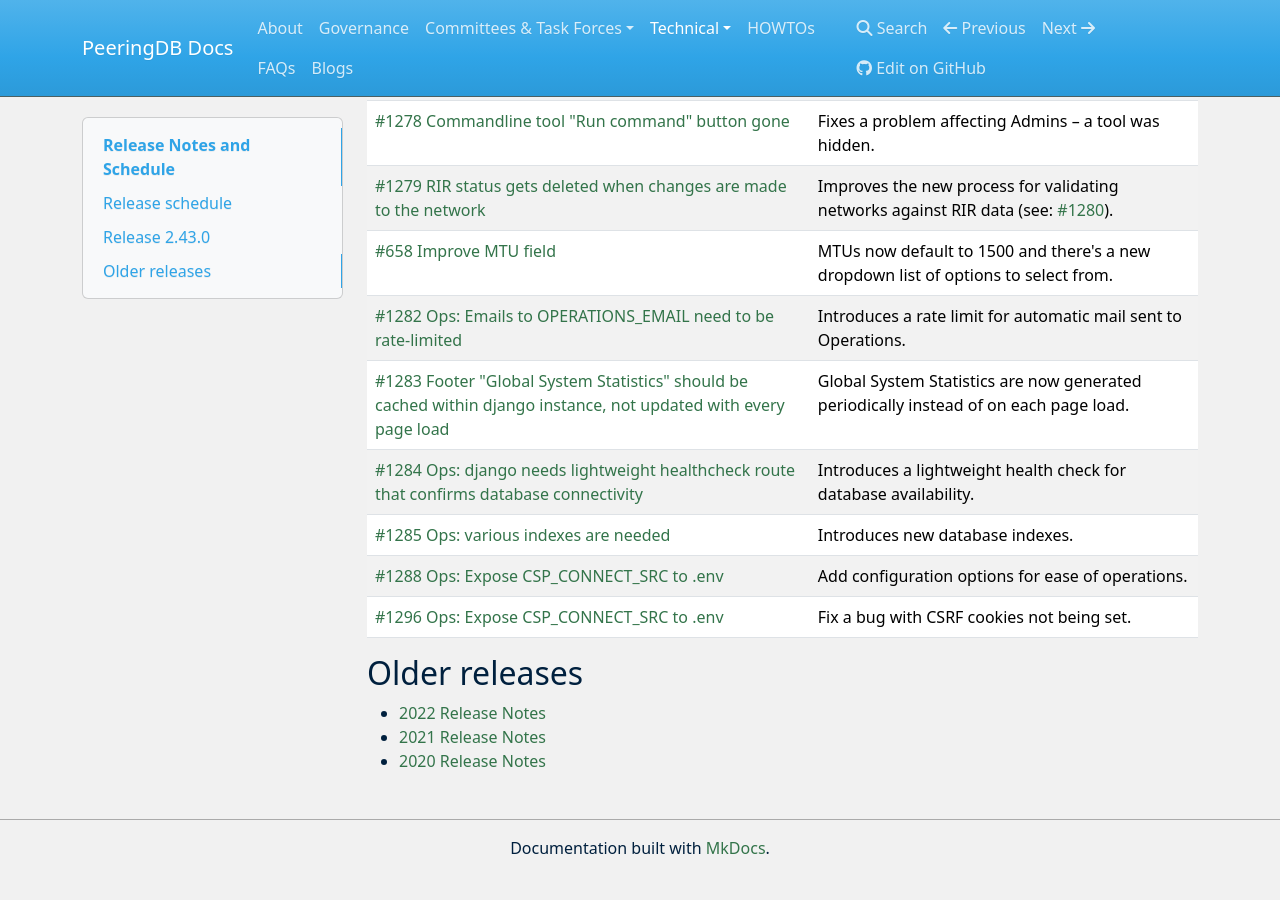
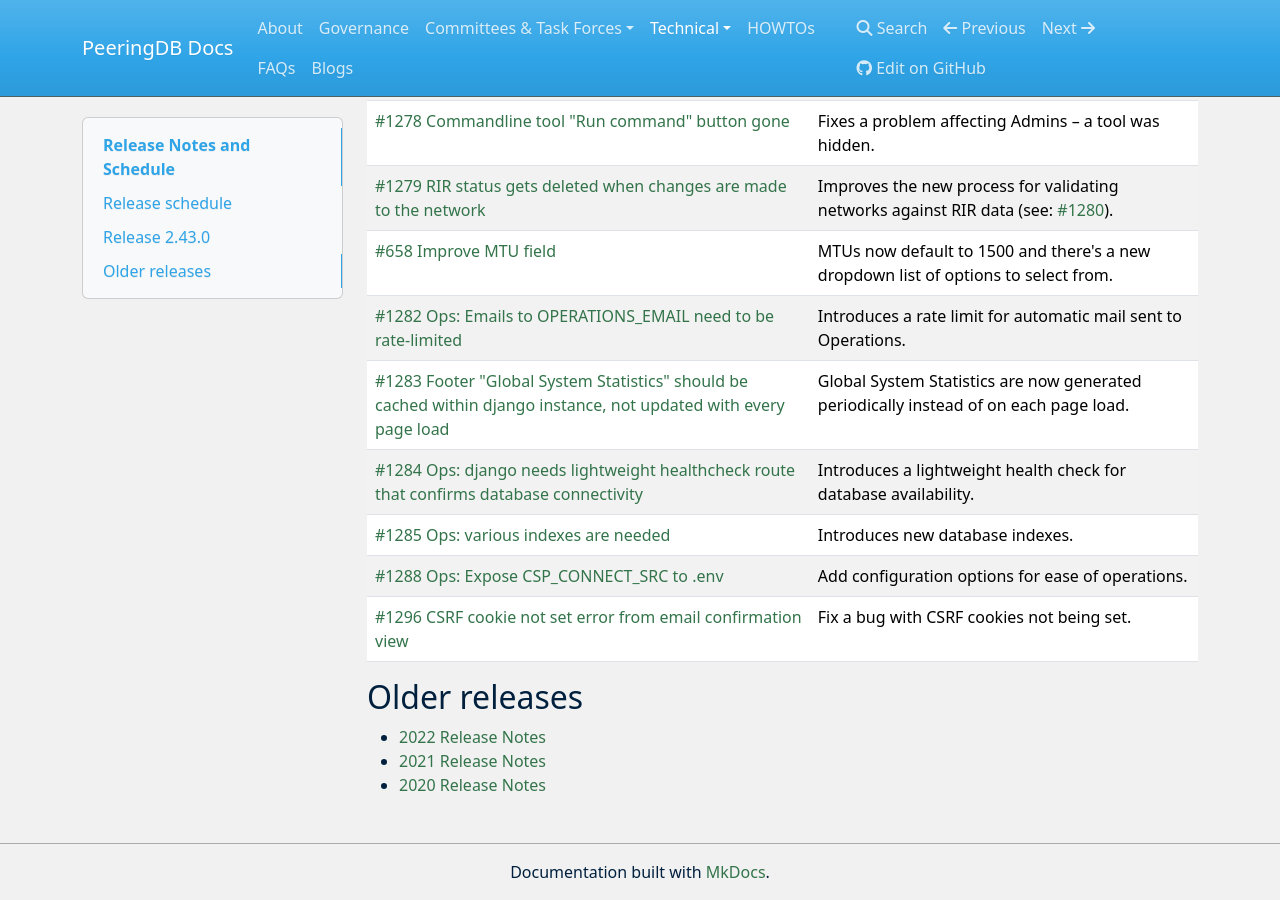
Before and after one commit to peeringdb/docs, an MkDocs documentation site: the page built from docs/release_notes/index.md, in a window 1280 px wide and 900 px high, scrolled down 1179 px. Built offline with MkDocs 1.6.1, drawn with Linux system fonts in a browser that asks for light colours; nearby versions of some CDN libraries; before the commit the page ends 2055 px from its top, so only the background shows below that.

Commit message:
Fix Release Notes typo.

```diff
--- a/docs/release_notes/index.md
+++ b/docs/release_notes/index.md
@@ -40,7 +40,7 @@ Release Date: 25 January 2023
 | [#1284 Ops: django needs lightweight healthcheck route that confirms database connectivity](https://github.com/peeringdb/peeringdb/issues/1284) | Introduces a lightweight health check for database availability. |
 | [#1285 Ops: various indexes are needed](https://github.com/peeringdb/peeringdb/issues/1285) | Introduces new database indexes. |
 | [#1288 Ops: Expose CSP_CONNECT_SRC to .env](https://github.com/peeringdb/peeringdb/issues/1288) | Add configuration options for ease of operations. |
-| [#1296 Ops: Expose CSP_CONNECT_SRC to .env](https://github.com/peeringdb/peeringdb/issues/1296) | Fix a bug with CSRF cookies not being set. |
+| [#1296 CSRF cookie not set error from email confirmation view](https://github.com/peeringdb/peeringdb/issues/1296) | Fix a bug with CSRF cookies not being set. |
 
 ## Older releases
 
```
